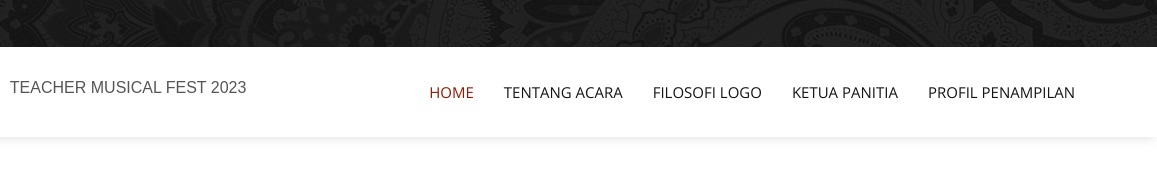
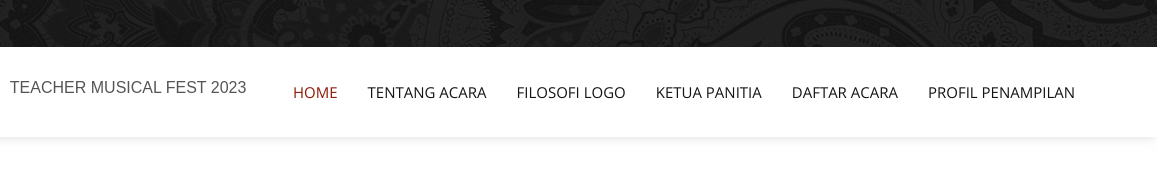
Before and after one commit to habibgili004/Website-TMF, a plain HTML site: page index.html in a window 1280 px wide. Shown: the part 753-947 px from the top of the page, 123-1280 px from the left. Drawn offline with nearby package versions, Linux system fonts and the light colour scheme.

Commit message:
75 % Website TMF

```diff
--- a/index.html
+++ b/index.html
@@ -54,6 +54,7 @@
             <li><a class="nav-link scrollto" href="#about">Tentang Acara</a></li>
             <li><a class="nav-link scrollto" href="#services">Filosofi Logo</a></li>
             <li><a class="nav-link scrollto" href="#team">Ketua Panitia</a></li>
+            <li><a class="nav-link scrollto" href="#why-us">Daftar Acara</a></li>
             <li><a class="nav-link scrollto" href="#portfolio">Profil Penampilan</a></li>
             <!-- <li><a class="nav-link scrollto" href="#pricing">Pricing</a></li> -->
           <i class="bi bi-list mobile-nav-toggle"></i>
@@ -270,7 +271,7 @@
           <div class="row">
             <div class="col-lg-7 order-2 order-lg-1 d-flex flex-column justify-content-center align-items-stretch">
               <div class="content" data-aos="fade-up">
-                <h3>Sekilas Tentang Acara</h3>
+                <h3>DAFTAR ACARA</h3>
               </div>
 
               <div class="accordion-list">
```
Also changed, not shown: assets/font/Dewi-Modern.otf (added), assets/font/Dewi-Traditional.otf (added).
